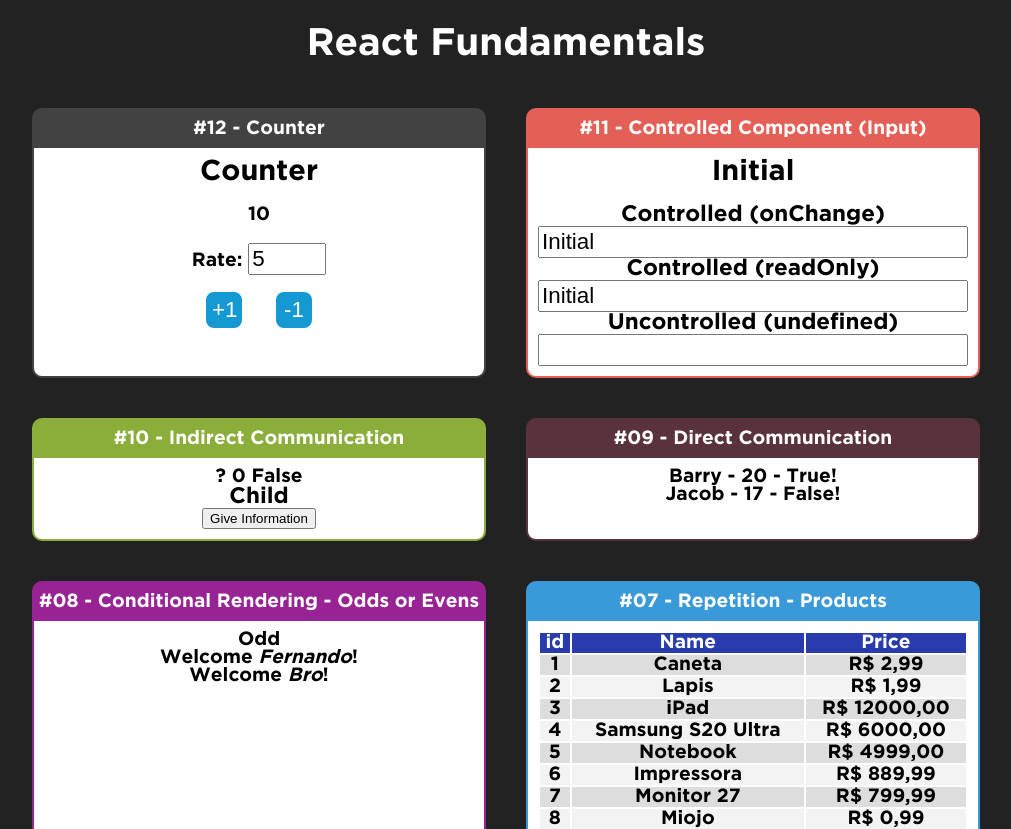
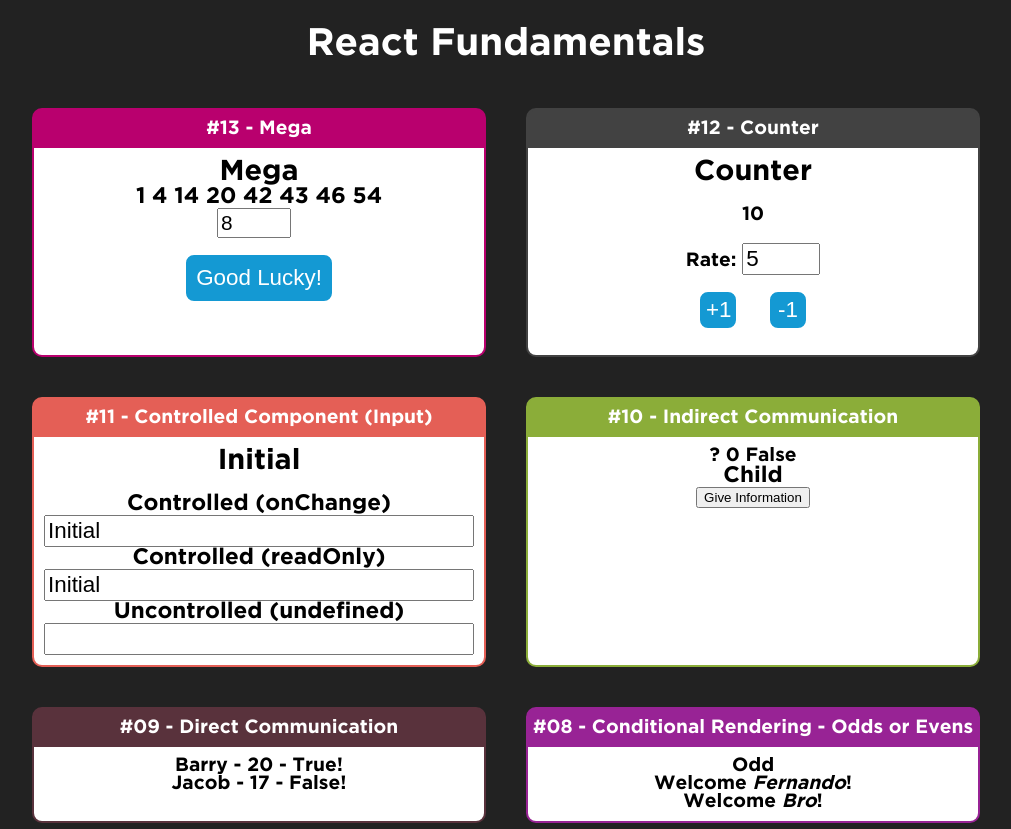
Before and after one commit to galenomoon/ReactFundamentals_React, a React (Create React App) app: page / in a window 1280 px wide. Shown: the top 829 px of the page, without its empty margins (134-1145 px from the left). Built offline with nearby package versions, Linux system fonts and the light colour scheme.

Commit message:
Mega-Sena Project Finished

```diff
--- a/src/App.jsx
+++ b/src/App.jsx
@@ -15,6 +15,7 @@
 import IndirectParent from "./components/communication/IndirectParent";
 import Input from "./components/form/Input";
 import Counter from "./components/counter/Counter";
+import Mega from "./components/Mega/Mega"
 
 export default () => (
   // _, (), props, (props) | This function only takes ONE parameter, so we can use UNDERLINE (_) to say that to the code
@@ -23,9 +24,14 @@
     <h1>React Fundamentals</h1>
     <div className="cards">
 
-    <Card title="#12 - Counter" color="#424242">
+      <Card title="#13 - Mega" color="#B9006e">
+        <Mega qtd={8}></Mega>
+      </Card>
+
+      <Card title="#12 - Counter" color="#424242">
         <Counter initialNumber={10}></Counter>
       </Card>
+
       <Card title="#11 - Controlled Component (Input)" color="#E45F56">
         <Input></Input>
       </Card>
@@ -37,18 +43,22 @@
       <Card title="#09 - Direct Communication" color="#59323C">
         <DirectParent></DirectParent>
       </Card>
+
       <Card title="#08 - Conditional Rendering - Odds or Evens" color="#982395">
         <OddsOrEvens number={21}></OddsOrEvens>
         <UserInfo user={{ name: "Fernando" }}></UserInfo>
         <UserInfo user={{ null: "null" }}></UserInfo>
       </Card>
+
       <Card title="#07 - Repetition - Products" color="#3A9AD9">
         <TableProducts></TableProducts>
       </Card>
+
       <Card title="#06 - Repetition - Students" color="#FF4C65">
         <h2>Student List</h2>
         <StudentList></StudentList>
       </Card>
+
       <Card title="#05 - Components With Children" color="#00C8F8">
         <Family lastName="Parker" />
         <MemberFamily name="Peter" />
@@ -56,12 +66,15 @@
         <MemberFamily name="Barry" />
         <Family />
       </Card>
+
       <Card title="#04 - Random Number Challenge" color="#588C73">
         <Random minimalValue={0} maxValue={60} />
       </Card>
+
       <Card title="#03 - Fragment" color="#E8B71A">
         <Fragment />
       </Card>
+
       <Card title="#02 - With Params" color="#E94C6F">
         {/*Here ⤵ I'm generating two props with their respective values, and in WithParams.jsx calling it for interpolation*/}
         <WithParams
@@ -70,6 +83,7 @@
           studentScore={9.3}
         />
       </Card>
+
       <Card title="#01 - First Component" color="#FA6900">
         <First></First>
       </Card>
--- /dev/null
+++ b/src/components/Mega/Mega.css
@@ -0,0 +1,31 @@
+.Mega button {
+    outline: none;
+    margin: 15px;
+    /* height: 40px; */
+    /* width: 40px; */
+    border-radius: 10px;
+    padding: 10px;
+    background-color: #1499d3;
+    color: white;
+    font-size: 1.4rem;
+    transition: 0.2s;
+    border: 2px solid;
+    border-color: #ffffff;
+  }
+
+  .Mega button:hover {
+    border: 2px solid;
+    border-color: #1499d3;
+    color: #1499d3;
+    background-color: white;
+    transition: 0.4s;
+    transform: scale(1.1);
+    box-shadow: 0px 0px 15px #1499d3;
+  }
+
+  .Mega input{
+      font-size: 1.3rem;
+  }
+  .Mega label{
+   margin-right: 10px;
+}
--- /dev/null
+++ b/src/components/Mega/Mega.jsx
@@ -0,0 +1,43 @@
+import React, { useState } from "react";
+import "./Mega.css";
+
+export default (props) => {
+  function generateUncontainedNumbers(min, max, array) {
+    const random = parseInt(Math.random() * (max - min)) + min;
+    return array.includes(random)
+      ? generateUncontainedNumbers(min, max, array)
+      : random;
+  }
+
+  function generateNumbers(qtd) {
+    const numbers = Array(qtd)
+      .fill(0)
+      .reduce((numb) => {
+        const newNumber = generateUncontainedNumbers(1, 60, numb);
+        return [...numb, newNumber];
+      }, [])
+      .sort((n1, n2) => n1 - n2);
+
+    return numbers;
+  }
+
+  const [qtd, setQtd] = useState( props.qtd || 6);
+  const initialNumbers = generateNumbers(qtd)
+  const [numbers, setNumbers] = useState(initialNumbers);
+
+  return (
+    <div className="Mega">
+      <h2>Mega</h2>
+      <h3>{numbers.join(' ')}</h3>
+      <div>
+          <label>
+              <input min="6" max="15" type="number" value={qtd} onChange={_=>{
+                  setQtd(+_.target.value)
+                  setNumbers(generateNumbers(+_.target.value))
+              }}></input>
+          </label>
+      </div>
+      <button onClick={_ => setNumbers(generateNumbers(qtd))}>Good Lucky!</button>
+    </div>
+  );
+};
```
